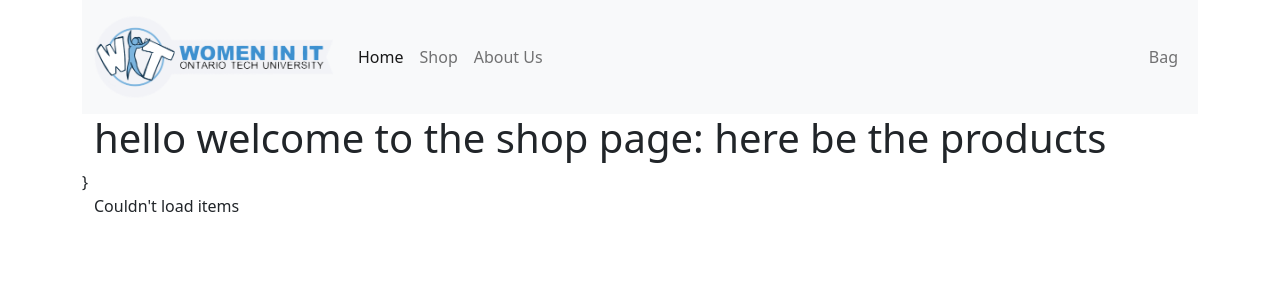
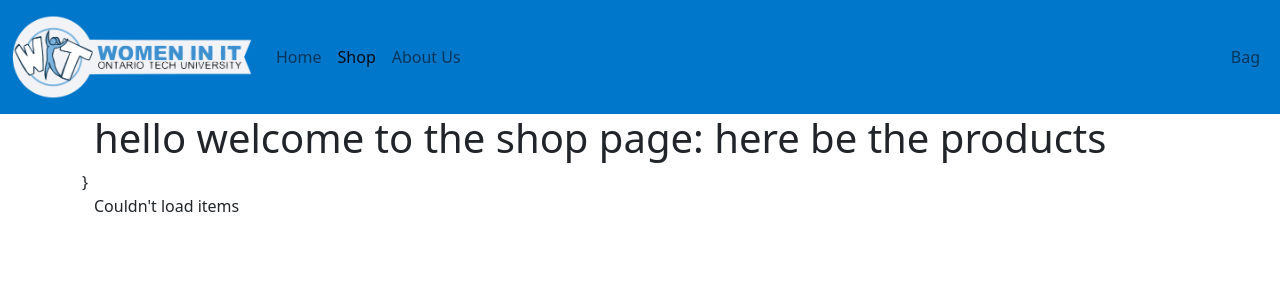
Before and after one commit to DanielKamel2001/OT-Hackathon-22, a Flask app: page /shop in a window 1280 px wide. Shown: the top 300 px of the page. Run offline with Flask 2, Linux system fonts and the light colour scheme; data that the repository does not hold is empty.

Commit message:
Unified navbar Updated activate pages

```diff
--- a/static/style.css
+++ b/static/style.css
@@ -1,3 +1,8 @@
-*{
-    background-color: goldenrod;
+#navbarNav {
+    background-color: #0077CA; !important;
+    color: white; !important;
 }
+
+.nav-item {
+    color: white; !important;
+}
--- a/templates/shop.html
+++ b/templates/shop.html
@@ -5,11 +5,11 @@
     <title>Shop</title>
     <link href="https://cdn.jsdelivr.net/npm/bootstrap@5.1.3/dist/css/bootstrap.min.css" rel="stylesheet"
           integrity="sha384-1BmE4kWBq78iYhFldvKuhfTAU6auU8tT94WrHftjDbrCEXSU1oBoqyl2QvZ6jIW3" crossorigin="anonymous">
+    <link rel= "stylesheet" type= "text/css" href= "{{ url_for('static',filename='style.css') }}">
 </head>
 <body>
-<div class="container">
-    <nav class="navbar sticky-top navbar-expand-lg navbar-light bg-light">
-        <div class="container-fluid">
+<nav class="navbar sticky-top navbar-expand-lg navbar-light" id="navbarNav">
+        <div class="container-fluid" id="navbarNav">
             <a class="navbar-brand" href="{{url_for('home')}}">
                 <img src="/static/WIT%20Logo%20-%20long.png" width="240">
             </a>
@@ -20,10 +20,10 @@
             <div class="collapse navbar-collapse" id="navbarNav">
                 <ul class="navbar-nav">
                     <li class="nav-item">
-                        <a class="nav-link active" aria-current="page" href="{{url_for('home')}}">Home</a>
+                        <a class="nav-link" href="{{url_for('home')}}">Home</a>
                     </li>
                     <li class="nav-item">
-                        <a class="nav-link" href="{{url_for('shop')}}">Shop</a>
+                        <a class="nav-link active" aria-current="page" href="{{url_for('shop')}}">Shop</a>
                     </li>
                     <li class="nav-item">
                         <a class="nav-link" href="{{url_for('about')}}">About Us</a>
@@ -37,6 +37,7 @@
             </div>
         </div>
     </nav>
+<div class="container">
     <div class="container">
         <h1>hello welcome to the shop page: here be the products </h1>
         <div class="row align-items-start">
```
Also changed, not shown: templates/about.html (+5 -5 lines), templates/index.html (+3 -4 lines).
